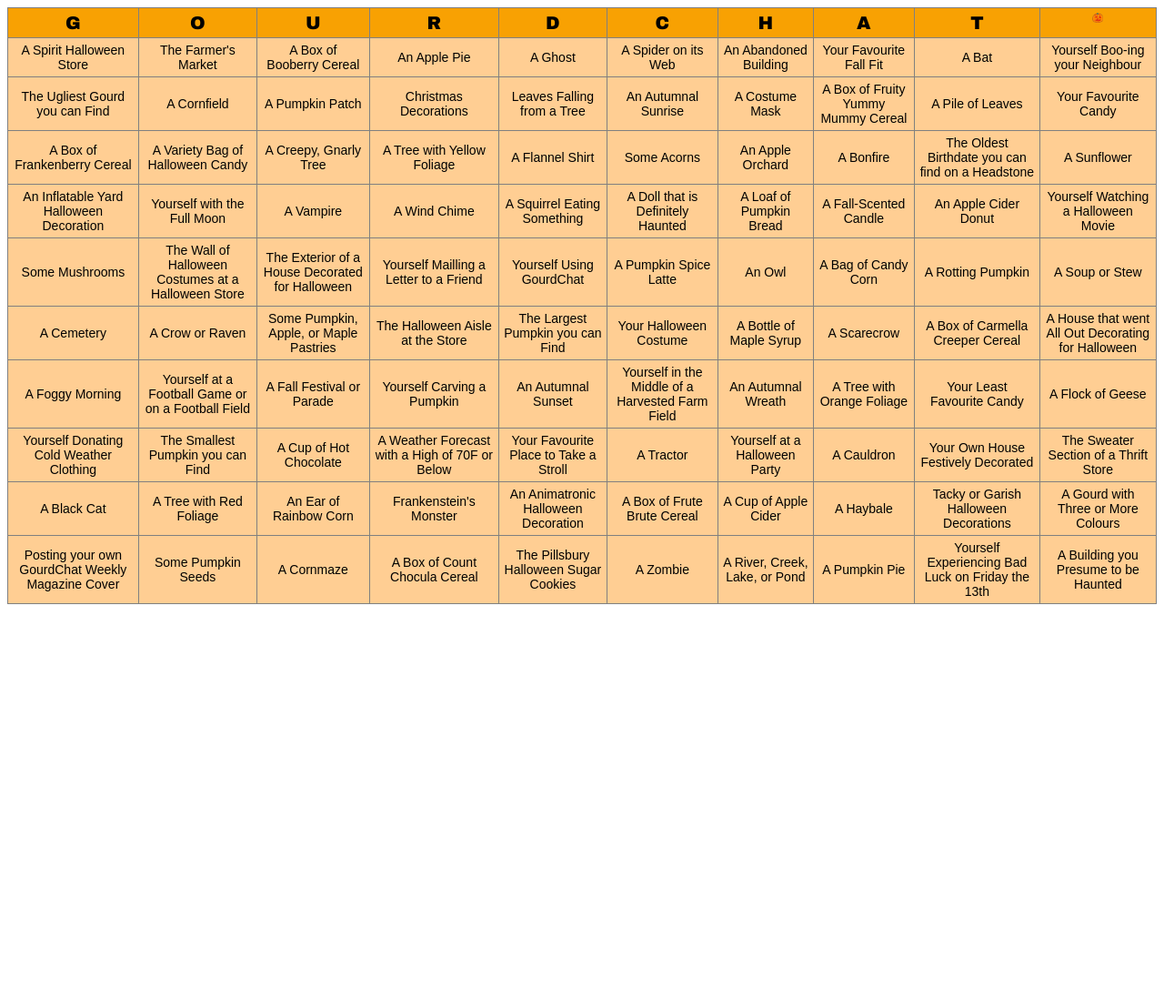
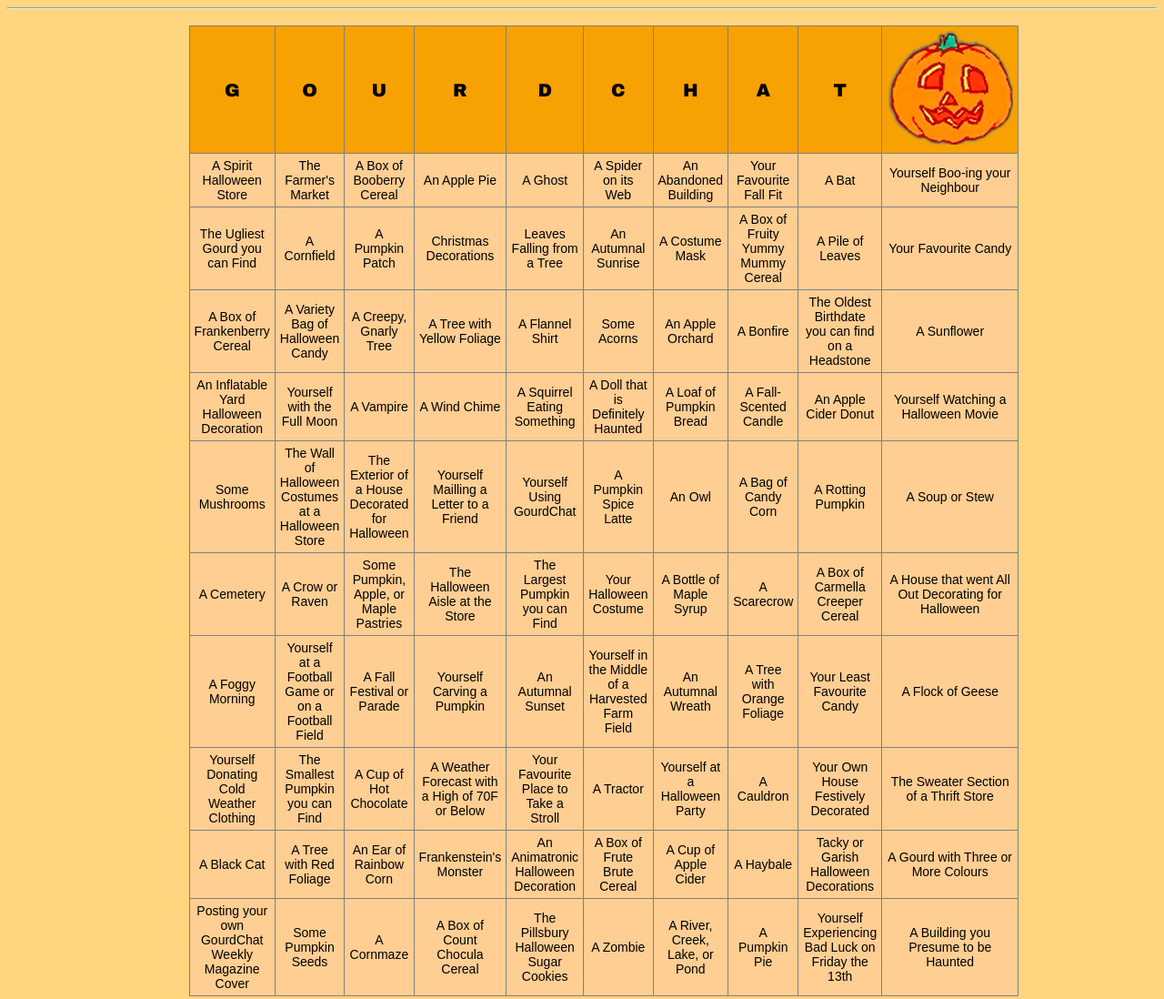
Before and after one commit to HoopsKerrigan/GourdLord, a plain HTML site: page index.html in a window 1280 px wide. Shown: the top 1098 px of the page at 91% size. Before the commit the page ends 800 px from the top, so only its background shows below. Drawn offline with Linux system fonts and the light colour scheme.

Commit message:
Update index.html

```diff
--- a/index.html
+++ b/index.html
@@ -1,4 +1,51 @@
-<style type="text/css">
+<!DOCTYPE html>
+<html>
+<head>
+<title>GourdLord 2023</title>
+<link rel="icon" href="jack.png">
+<body style="background-color:#FFD580;">
+
+<meta name="viewport" content="width=device-width, initial-scale=1">
+<style>
+* {
+  box-sizing: border-box;
+}
+
+/* Create three unequal columns that floats next to each other */
+.column {
+  float: left;
+  padding: 10px;
+}
+
+.left, .right {
+  width: 15%;
+}
+
+.first, .second {
+  width: 50%;
+}
+
+.middle {
+  width: 70%;
+}
+
+/* Clear floats after the columns */
+.row:after {
+  content: "";
+  display: table;
+  clear: both;
+}
+</style>
+</head>
+
+<hr>
+<div class="row">
+
+  <div class="column left">
+  </div>
+
+  <div class="column middle">
+	<style type="text/css">
 .tg  {border-collapse:collapse;border-spacing:0;}
 .tg td{border-color:black;border-style:solid;border-width:1px;font-family:Arial, sans-serif;font-size:14px;
   overflow:hidden;padding:5px 5px;word-break:normal;}
@@ -7,22 +54,20 @@
 .tg .tg-rgo1{background-color:#ffce93;border-color:inherit;text-align:center;vertical-align:middle}
 .tg .tg-jdco{background-color:#f8a102;border-color:inherit;font-family:"Arial Black", Gadget, sans-serif !important;font-size:20px;
   text-align:center;vertical-align:middle}
-.tg .tg-5vw8{background-color:#f8a102;border-color:inherit;font-family:"Arial Black", Gadget, sans-serif !important;font-size:20px;
-  text-align:center;vertical-align:top}
 </style>
 <table class="tg">
 <thead>
   <tr>
     <th class="tg-jdco">G</th>
-    <th class="tg-5vw8">O</th>
-    <th class="tg-5vw8">U</th>
-    <th class="tg-5vw8">R</th>
-    <th class="tg-5vw8">D</th>
-    <th class="tg-5vw8">C</th>
-    <th class="tg-5vw8">H</th>
-    <th class="tg-5vw8">A</th>
-    <th class="tg-5vw8">T</th>
-    <th class="tg-5vw8"><img src="jack.png" width=10%></th>
+    <th class="tg-jdco">O</th>
+    <th class="tg-jdco">U</th>
+    <th class="tg-jdco">R</th>
+    <th class="tg-jdco">D</th>
+    <th class="tg-jdco">C</th>
+    <th class="tg-jdco">H</th>
+    <th class="tg-jdco">A</th>
+    <th class="tg-jdco">T</th>
+    <th class="tg-jdco"><img src="jack.png" widt=15%></th>
   </tr>
 </thead>
 <tbody>
@@ -148,3 +193,16 @@
   </tr>
 </tbody>
 </table>
+  </div>
+
+  <div class="column right">
+  </div>
+
+</div>
+
+<hr>
+<center>
+	<h6>2019 – 2023</h6></center>
+</center>
+
+</html>
```
